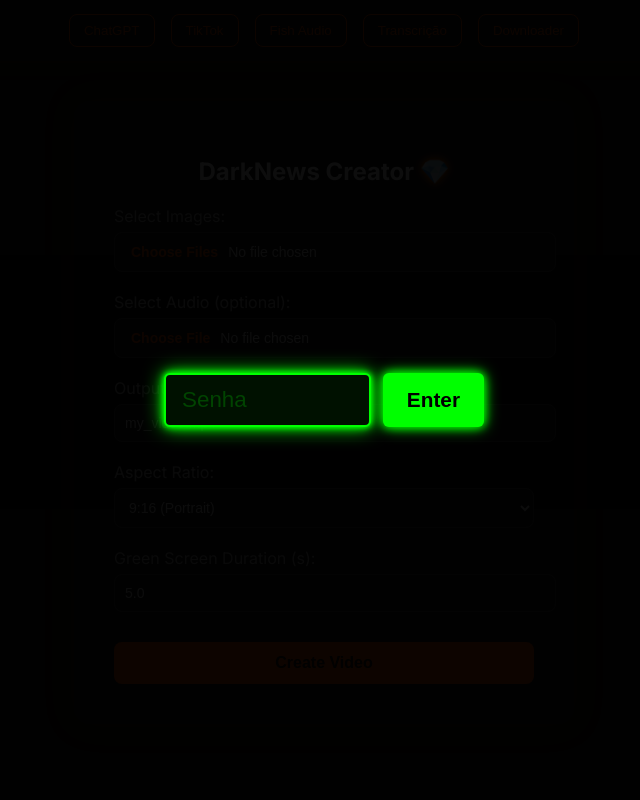
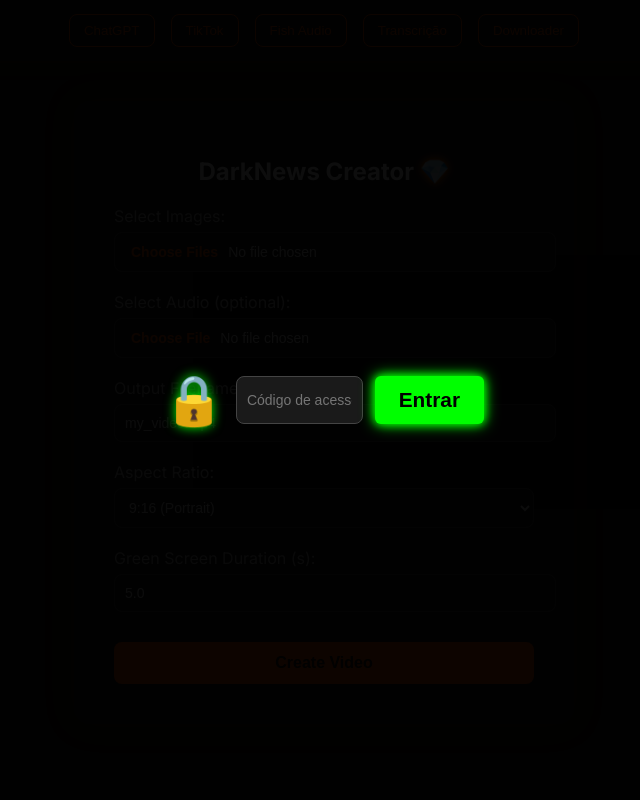
Before and after one commit to Don4telli/DarkCreator100k_mergevideo, a Flask app: page / in a window 1280 px wide. Shown: the whole page, without its empty margins (316-956 px from the left). Run offline with Flask 3, Linux system fonts and the light colour scheme.

Commit message:
feat(ui): improve lock screen styling and input field
- Add animated lock icon with pulse effect
- Rename password input to code input for clarity
- Adjust styling to maintain neon theme consistency

```diff
--- a/app.py
+++ b/app.py
@@ -198,7 +198,7 @@
             generate_final_video(
                 groups, audio_path, out_path,
                 green_sec, aspect_ratio.replace(':', 'x'),
-                lambda p: cb(p, "processing", "Renderizando vídeo…")
+                cb
             )
 
             # 90 % — upload
--- a/templates/index.html
+++ b/templates/index.html
@@ -199,17 +199,39 @@
         0 0 12px #0c0,
         0 0 25px #0c0;
     }
+
+    /* -- cadeado animado -- */
+    #lockIcon {
+      font-size: 48px;
+      line-height: 1;
+      color: #0f0;
+      filter: drop-shadow(0 0 6px #0f0);
+      animation: pulse 1.6s ease-in-out infinite;
+    }
+    @keyframes pulse {
+      0%,100% { transform: scale(1); }
+      50%     { transform: scale(1.12); }
+    }
+    #codeInput { flex: 1; } /* mantemos a mesma vibe neon */
+
   </style>
 </head>
 <body>
 
-  <!-- Overlay da senha -->
-  <div id="lockOverlay">
-    <div id="lockBox">
-      <input type="password" id="passwordInput" placeholder="Senha" autocomplete="off" />
-      <button id="unlockBtn">Enter</button>
+  <!-- 🔒 Overlay de Código -->
+    <div id="lockOverlay">
+      <div id="lockBox">
+        <span id="lockIcon">🔒</span>
+
+        <input type="text"
+              id="codeInput"
+              placeholder="Código de acesso"
+              autocomplete="off" />
+
+        <button id="unlockBtn">Entrar</button>
+      </div>
     </div>
-  </div>
+
 
   <div class="nav">
     <button onclick="window.open('https://chat.openai.com')">ChatGPT</button>
```
